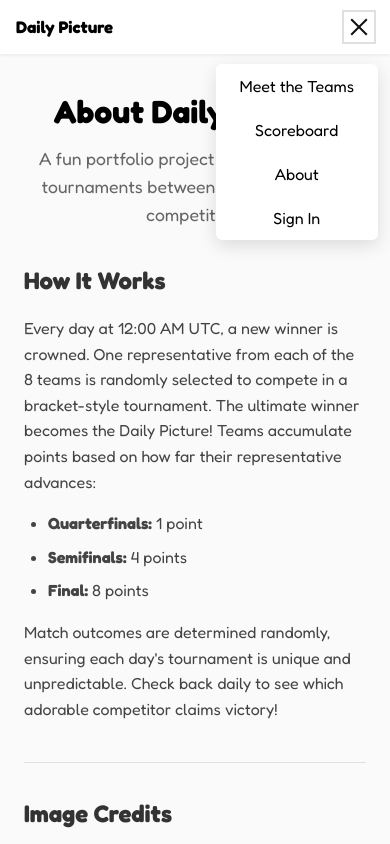
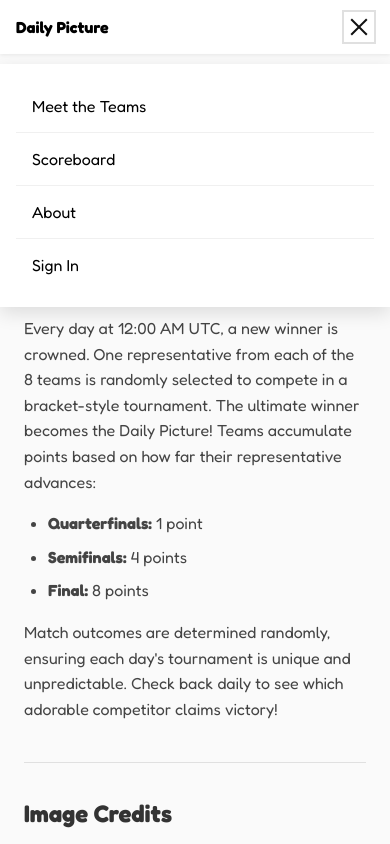
Before and after one commit to jwesgore/daily-picture, a React (Vite) app: page /about in a window 390 px wide. Both pictures are taken after a click on the button "Toggle navigation". Shown: the top 844 px of the page. Built offline with nearby package versions, Linux system fonts and the light colour scheme; no server answers.

Commit message:
make mobile navbar better

```diff
--- a/src/components/nav/NavBar.css
+++ b/src/components/nav/NavBar.css
@@ -79,12 +79,84 @@
 
 /* Mobile styles */
 @media (max-width:800px){
-  .navbar__toggle{ display:block }
-  .navbar__links{ position:absolute; top:64px; right:12px; background:#fff; box-shadow:0 6px 18px rgba(0,0,0,0.12); padding:0.5rem 1rem; border-radius:6px; flex-direction:column; display:none }
-  .navbar__links.open{ display:flex }
+  .navbar{
+    padding: 0.75rem 1rem;
+  }
+
+  .navbar__brand{
+    font-size: 1rem;
+  }
+
+  .navbar__toggle{
+    display: block;
+  }
+
+  .navbar__links{
+    position: fixed;
+    top: 64px;
+    left: 0;
+    right: 0;
+    background: #fff;
+    box-shadow: 0 6px 18px rgba(0,0,0,0.12);
+    padding: 1rem;
+    border-radius: 0;
+    flex-direction: column;
+    display: none;
+    z-index: 1000;
+    gap: 0;
+  }
+
+  .navbar__links.open{
+    display: flex;
+  }
+
+  .navbar__links li{
+    width: 100%;
+    border-bottom: 1px solid #f0f0f0;
+  }
+
+  .navbar__links li:last-child{
+    border-bottom: none;
+  }
+
+  .navbar__links a{
+    padding: 1rem;
+    display: block;
+    width: 100%;
+    border-radius: 0;
+  }
+
+  .navbar__links a:hover{
+    background: #f5f5f5;
+  }
+
+  .navbar__profile-item{
+    border-bottom: none !important;
+  }
+
+  .navbar__profile-link{
+    padding: 1rem !important;
+    display: flex !important;
+    align-items: center !important;
+    gap: 0.75rem !important;
+    justify-content: flex-start !important;
+  }
+
+  .navbar__username{
+    font-weight: 600;
+    color: #333;
+  }
 
   /* small animation for hamburger -> X */
-  .bar.open:nth-child(1){ transform:translateY(6px) rotate(45deg) }
-  .bar.open:nth-child(2){ opacity:0 }
-  .bar.open:nth-child(3){ transform:translateY(-6px) rotate(-45deg) }
+  .bar.open:nth-child(1){
+    transform: translateY(6px) rotate(45deg);
+  }
+
+  .bar.open:nth-child(2){
+    opacity: 0;
+  }
+
+  .bar.open:nth-child(3){
+    transform: translateY(-6px) rotate(-45deg);
+  }
 }
--- a/src/components/nav/NavBar.tsx
+++ b/src/components/nav/NavBar.tsx
@@ -6,6 +6,8 @@ import './NavBar.css';
 const NavBar: React.FC = () => {
   const [open, setOpen] = useState(false);
   const { user } = useAuth();
+
+  const closeMenu = () => setOpen(false);
 
   return (
     <nav className="navbar">
@@ -25,17 +27,20 @@ const NavBar: React.FC = () => {
       </button>
 
       <ul className={`navbar__links ${open ? 'open' : ''}`}>
-        <li><a href="/teams">Meet the Teams</a></li>
-        <li><a href="/scoreboard">Scoreboard</a></li>
-        <li><a href="/about">About</a></li>
-        <li>
-          <Link to="/profile" className="navbar__profile-link">
+        <li><a href="/teams" onClick={closeMenu}>Meet the Teams</a></li>
+        <li><a href="/scoreboard" onClick={closeMenu}>Scoreboard</a></li>
+        <li><a href="/about" onClick={closeMenu}>About</a></li>
+        <li className="navbar__profile-item">
+          <Link to="/profile" className="navbar__profile-link" onClick={closeMenu}>
             {user ? (
-              <span className="navbar__avatar" aria-label="Profile">
-                {user.avatar_url
-                  ? <img src={user.avatar_url} alt="Profile" />
-                  : (user.username?.[0]?.toUpperCase() ?? 'P')}
-              </span>
+              <>
+                <span className="navbar__avatar" aria-label="Profile">
+                  {user.avatar_url
+                    ? <img src={user.avatar_url} alt="Profile" />
+                    : (user.username?.[0]?.toUpperCase() ?? 'P')}
+                </span>
+                <span className="navbar__username">{user.username}</span>
+              </>
             ) : (
               'Sign In'
             )}
```
